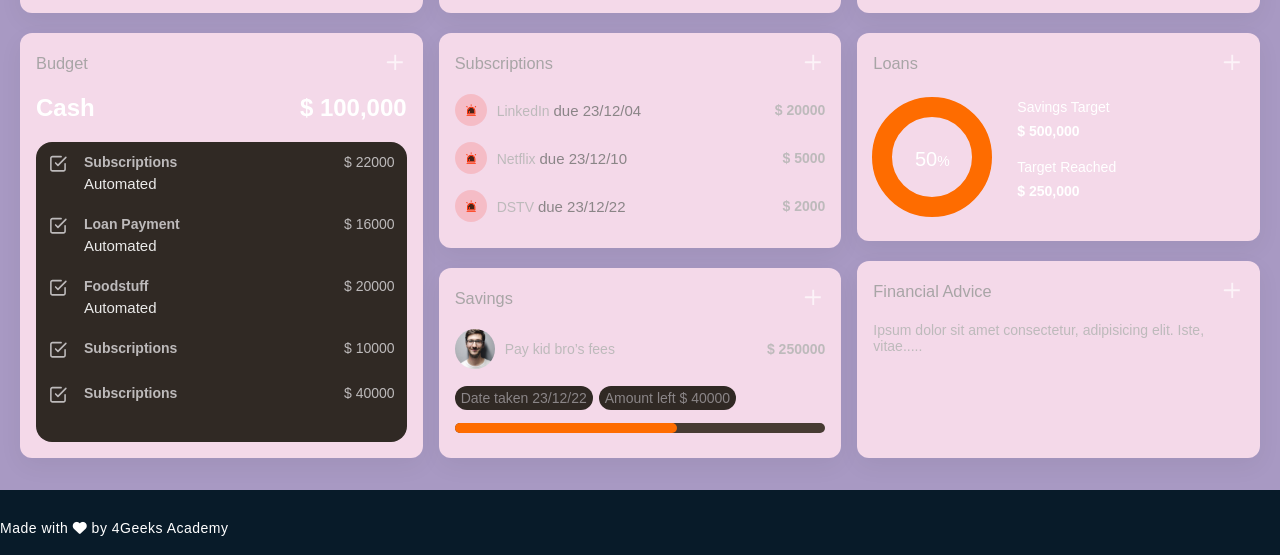
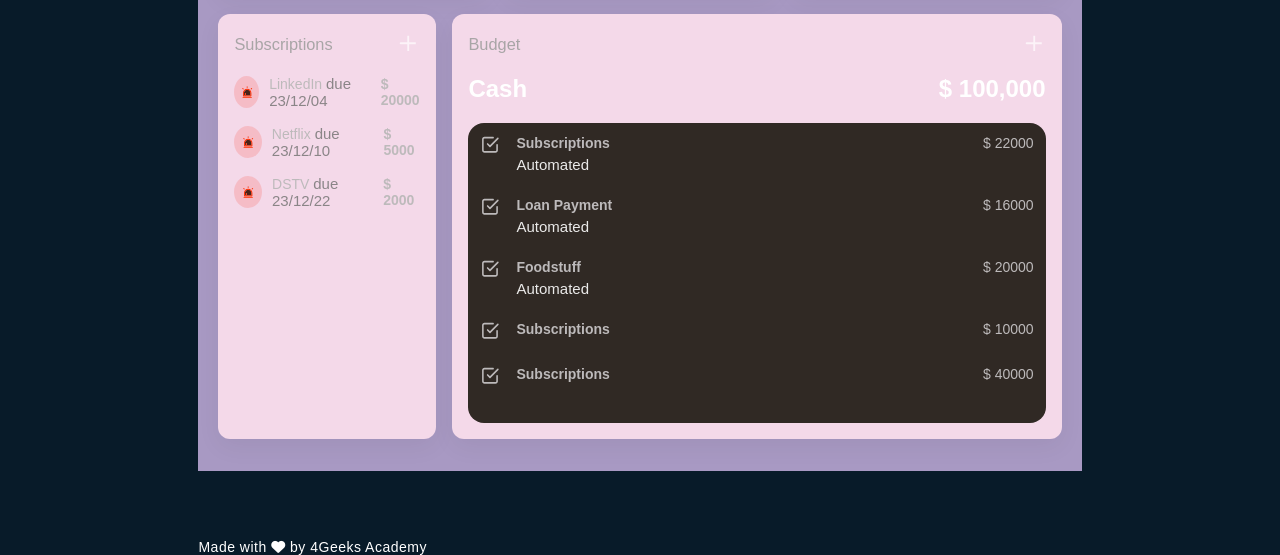
Before and after one commit to Guido-BM/Calendar-Alikindoi, a React app: page /home in a window 1280 px wide. Shown: the part 276-831 px from the top of the page. Built offline with nearby package versions, Linux system fonts and the light colour scheme; no server answers; a web font is replaced by a local one.

Commit message:
redistribucion componentes

```diff
--- a/src/front/js/component/Financial/Financial.css
+++ /dev/null
@@ -1,6 +0,0 @@
-.grid-c6 .grid-item-fill {
-  width: 60%;
-  height: 10px;
-  background-color: var(--clr-pumpkin);
-  border-radius: 100vh;
-}
--- a/src/front/js/component/Financial/Financial.jsx
+++ /dev/null
@@ -1,22 +0,0 @@
-import React from "react";
-import { iconsImgs } from "../../utils/images.js";
-
-const Financial = () => {
-  return (
-    <div className="subgrid-two-item grid-common grid-c8">
-      <div className="grid-c-title">
-        <h3 className="grid-c-title-text">Financial Advice</h3>
-        <button className="grid-c-title-icon">
-          <img src={iconsImgs.plus} />
-        </button>
-      </div>
-      <div className="grid-c8-content">
-        <p className="text text-silver-v1">
-          Ipsum dolor sit amet consectetur, adipisicing elit. Iste, vitae.....
-        </p>
-      </div>
-    </div>
-  );
-};
-
-export default Financial;
--- a/src/front/js/component/Loans/Loans.css
+++ /dev/null
@@ -1,67 +0,0 @@
-/* grid c7 */
-.grid-c7-content {
-  margin-top: -42px;
-  margin-bottom: -128px;
-}
-.progress-bar {
-  display: flex;
-  align-items: center;
-  justify-content: center;
-}
-.progress-bar .percent {
-  position: relative;
-}
-.progress-bar svg {
-  position: relative;
-  width: 210px;
-  height: 210px;
-  transform: rotate(-90deg);
-}
-.progress-bar svg circle {
-  width: 100%;
-  height: 100%;
-  fill: none;
-  stroke: var(--clr-jet);
-  stroke-width: 20;
-  stroke-linecap: round;
-}
-.progress-bar svg circle:last-of-type {
-  stroke-dasharray: 625px;
-  stroke-dashoffset: calc(625px - (625px * var(--percent)) / 168);
-  stroke: var(--clr-pumpkin);
-}
-.progress-bar .number {
-  position: absolute;
-  top: 50%;
-  left: 50%;
-  transform: translate(-50%, -50%);
-}
-.progress-bar .number h3 {
-  font-weight: 200;
-  font-size: 20px;
-  font-weight: 500;
-}
-.progress-bar .number h3 span {
-  font-size: 14px;
-}
-
-/* grid c7 */
-.grid-c7-content {
-  display: flex;
-  align-items: center;
-  justify-content: flex-start;
-}
-.grid-c7-content .progress-bar {
-  margin-left: -46px;
-}
-.grid-c7-content .data-list {
-  margin-left: -20px;
-}
-.grid-c7-content .data-item {
-  margin-bottom: 20px;
-}
-.grid-c7-content .data-item-value {
-  margin-top: 8px;
-  display: block;
-  font-weight: 600;
-}
--- a/src/front/js/component/Loans/Loans.jsx
+++ /dev/null
@@ -1,43 +0,0 @@
-import React from "react";
-import { iconsImgs } from "../../utils/images";
-import "./Loans.css";
-
-const Loans = () => {
-  return (
-    <div className="subgrid-two-item grid-common grid-c7">
-      <div className="grid-c-title">
-        <h3 className="grid-c-title-text">Loans</h3>
-        <button className="grid-c-title-icon">
-          <img src={iconsImgs.plus} />
-        </button>
-      </div>
-      <div className="grid-c7-content">
-        <div className="progress-bar">
-          <div className="percent">
-            <svg>
-              <circle cx="105" cy="105" r="50"></circle>
-              {/* <circle cx="105" cy="105" r="50" style="--percent: 50"></circle> */}
-            </svg>
-            <div className="number">
-              <h3>
-                50<span>%</span>
-              </h3>
-            </div>
-          </div>
-        </div>
-        <ul className="data-list">
-          <li className="data-item text-silver-v1">
-            <span className="data-item-text">Savings Target</span>
-            <span className="data-item-value">$ 500,000</span>
-          </li>
-          <li className="data-item text-silver-v1">
-            <span className="data-item-text">Target Reached</span>
-            <span className="data-item-value">$ 250,000</span>
-          </li>
-        </ul>
-      </div>
-    </div>
-  );
-};
-
-export default Loans;
--- a/src/front/js/component/Savings/Savings.css
+++ /dev/null
@@ -1,48 +0,0 @@
-/* grid c6 */
-.grid-c6 .grid-item .avatar {
-  width: 40px;
-  height: 40px;
-  overflow: hidden;
-  border-radius: 100%;
-}
-.grid-c6 .grid-item-top-l {
-  display: flex;
-  align-items: center;
-  column-gap: 10px;
-}
-.grid-c6 .grid-item-top {
-  display: flex;
-  align-items: center;
-  justify-content: space-between;
-  margin-bottom: 12px;
-}
-.grid-c6 .grid-item-top-r {
-  font-weight: 600;
-}
-.grid-c6 .grid-item-badges {
-  display: flex;
-  flex-wrap: wrap;
-}
-.grid-c6 .grid-item-badge {
-  color: #8a8587;
-  background-color: var(--clr-jet);
-  display: inline-block;
-  border-radius: 16px;
-  padding: 4px 6px;
-  margin-top: 5px;
-  margin-bottom: 5px;
-  font-size: 14px;
-  margin-right: 6px;
-}
-.grid-c6 .grid-item-progress {
-  background-color: var(--clr-primar-light);
-  height: 10px;
-  border-radius: 100vh;
-  margin-top: 8px;
-}
-.grid-c6 .grid-item-fill {
-  width: 60%;
-  height: 10px;
-  background-color: var(--clr-pumpkin);
-  border-radius: 100vh;
-}
--- a/src/front/js/component/Savings/Savings.jsx
+++ /dev/null
@@ -1,49 +0,0 @@
-import React from "react";
-import { savings } from "../../data/data";
-import { iconsImgs, personsImgs } from "../../utils/images";
-import "./Savings.css";
-
-const Savings = () => {
-  return (
-    <div className="subgrid-two-item grid-common grid-c6">
-        <div className="grid-c-title">
-            <h3 className="grid-c-title-text">Savings</h3>
-            <button className="grid-c-title-icon">
-                <img src={ iconsImgs.plus } />
-            </button>
-        </div>
-        <div className="grid-c6-content">
-            <div className="grid-items">
-                {
-                    savings.map((saving) => (
-                        <div className="grid-item" key = { saving.id }>
-                            <div className="grid-item-top">
-                                <div className="grid-item-top-l">
-                                    <div className="avatar img-fit-cover">
-                                        <img src={ personsImgs.person_one } />
-                                    </div>
-                                    <p className="text text-silver-v1">{ saving.title }</p>
-                                </div>
-                                <div className="grid-item-top-r">
-                                    <span className="text-silver-v1">$ { saving.saving_amount }</span>
-                                </div>
-                            </div>
-                            <div className="grid-item-bottom">
-                                <div className="grid-item-badges">
-                                    <span className="grid-item-badge">Date taken { saving.date_taken }</span>
-                                    <span className="grid-item-badge">Amount left $ { saving.amount_left }</span>
-                                </div>
-                                <div className="grid-item-progress">
-                                    <div className="grid-item-fill"></div>
-                                </div>
-                            </div>
-                        </div>
-                    ))
-                }
-            </div>
-        </div>
-    </div>
-  )
-}
-
-export default Savings
--- a/src/front/js/pages/home.js
+++ b/src/front/js/pages/home.js
@@ -5,9 +5,7 @@ import  Transactions  from "../component/Transactions/Transactions";
 import  Report  from "../component/Report/Report";
 import  Budget  from "../component/Budget/Budget";
 import  Subscriptions  from "../component/Subscriptions/Subscriptions";
-import  Savings  from "../component/Savings/Savings";
-import  Loans  from "../component/Loans/Loans";
-import  Financial  from "../component/Financial/Financial";
+
 
 import "./home.scss";
 
@@ -16,7 +14,7 @@ export const Home = () => {
 
   return (
   <>
-    <div className='home'>
+    <div className='home' style={{ height: '100vh' }}>
     <div className='main-content'>
       <div className="main-content-holder">
         <div className="content-grid-one">
@@ -25,20 +23,14 @@ export const Home = () => {
             <Report />
         </div>
         <div className="content-grid-two">
-            <Budget />
+
+
             <div className="grid-two-item">
               <div className="subgrid-two">
                 <Subscriptions />
-                <Savings />
               </div>
             </div>
-
-            <div className="grid-two-item">
-              <div className="subgrid-two">
-                <Loans />
-                <Financial />
-              </div>
-            </div>
+            <Budget />
         </div>
     </div>
     </div>
--- a/src/front/js/pages/home.scss
+++ b/src/front/js/pages/home.scss
@@ -3,7 +3,7 @@
 * {
   padding: 0;
   margin: 0;
-  box-sizing: border-box;
+
 }
 
 :root {
@@ -142,7 +142,7 @@ button {
 }
 .content-grid-two {
   display: grid;
-  grid-template-columns: repeat(3, 1fr);
+  grid-template-columns: 28ch auto;
   column-gap: 16px;
 }
 
```
